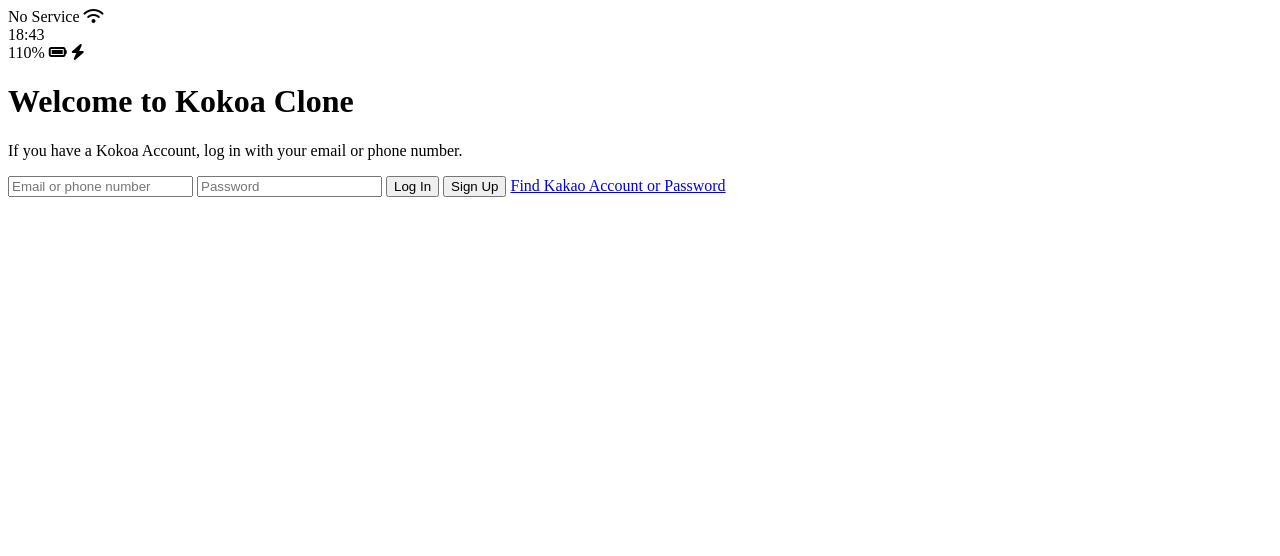
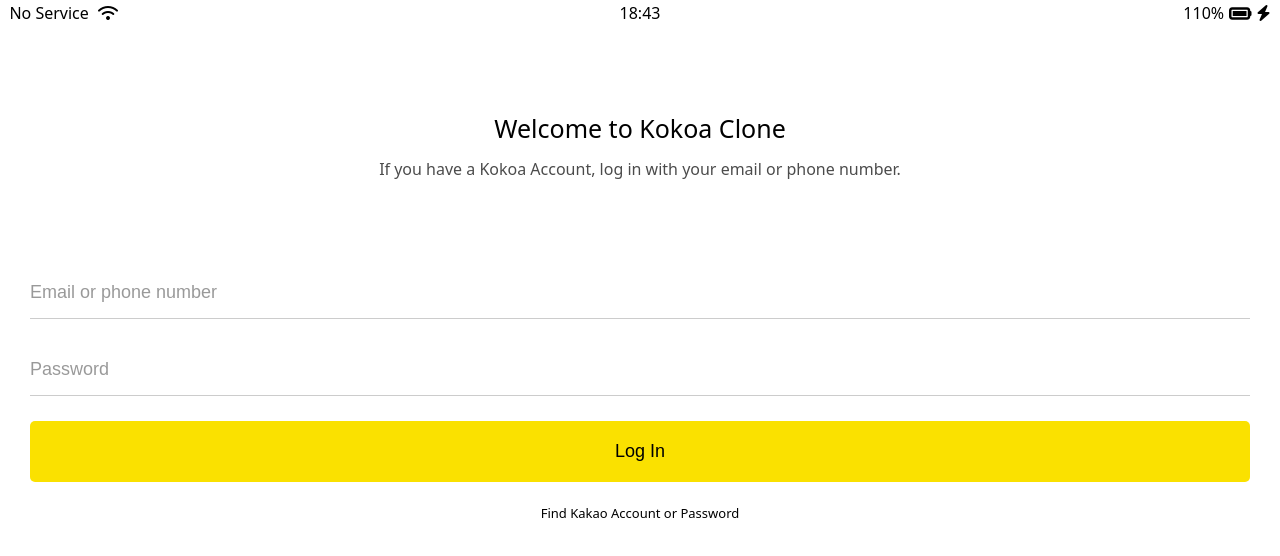
Before and after one commit to iyeka/kokoa-clone-2022, a plain HTML site: page index.html in a window 1280 px wide. Drawn offline with Linux system fonts and the light colour scheme; a web font is replaced by a local one.

Commit message:
complete index.html

```diff
--- /dev/null
+++ b/css/components/status-bar.css
@@ -0,0 +1,29 @@
+
+.status-bar {
+    display: flex;
+    justify-content: center;
+    padding: 5px 3px;
+}
+
+.status-bar__column {
+    width: 33%;
+}
+
+.status-bar__column:first-child span {
+    margin-right: 5px;
+}
+
+.status-bar__column:nth-child(2) {
+    display: flex;
+    justify-content: center;
+}
+
+.status-bar__column:last-child {
+    display: flex;
+    justify-content: flex-end;
+    align-items: center;
+}
+
+.status-bar__column .fa-battery-full {
+    margin: 0px 5px;
+}
--- /dev/null
+++ b/css/reset.css
@@ -0,0 +1,47 @@
+html, body, div, span, applet, object, iframe,
+h1, h2, h3, h4, h5, h6, p, blockquote, pre,
+a, abbr, acronym, address, big, cite, code,
+del, dfn, em, img, ins, kbd, q, s, samp,
+small, strike, strong, sub, sup, tt, var,
+b, u, i, center,
+dl, dt, dd, ol, ul, li,
+fieldset, form, label, legend,
+table, caption, tbody, tfoot, thead, tr, th, td,
+article, aside, canvas, details, embed,
+figure, figcaption, footer, header, hgroup,
+menu, nav, output, ruby, section, summary,
+time, mark, audio, video {
+	margin: 0;
+	padding: 0;
+	border: 0;
+	font-size: 100%;
+	font: inherit;
+	vertical-align: baseline;
+}
+/* HTML5 display-role reset for older browsers */
+article, aside, details, figcaption, figure,
+footer, header, hgroup, menu, nav, section {
+	display: block;
+}
+body {
+	line-height: 1;
+}
+ol, ul {
+	list-style: none;
+}
+blockquote, q {
+	quotes: none;
+}
+blockquote:before, blockquote:after,
+q:before, q:after {
+	content: '';
+	content: none;
+}
+table {
+	border-collapse: collapse;
+	border-spacing: 0;
+}
+
+input:focus {
+	outline: none;
+}
--- /dev/null
+++ b/css/screens/login.css
@@ -0,0 +1,57 @@
+.welcome-header {
+    margin: 90px 0px;
+    text-align: center;
+    display: flex;
+    flex-direction: column;
+    align-items: center;
+}
+
+.welcome-header__title {
+    margin-bottom: 20px;
+    font-size: 25px;
+}
+
+.welcome-header__text {
+    width: 60%;
+    opacity: 0.7;
+}
+
+#login-form {
+    display: flex;
+    flex-direction: column;
+    margin: 0px 30px;
+}
+
+#login-form input {
+    border: none;
+    padding: 15px 0px;
+    font-size: 18px;
+    margin-bottom: 25px;
+}
+
+#login-form input:not([type="submit"]) {
+    border-bottom: 1px solid rgba(0, 0, 0, 0.2);
+    transition: border-color .3s ease-in-out;
+}
+
+#login-form input::placeholder {
+    color:rgba(0, 0, 0, 0.4)
+}
+
+#login-form input:focus {
+    border-color: var(--yellow);
+}
+
+#login-form input[type="submit"] {
+    background-color: var(--yellow);
+    cursor: pointer;
+    padding: 20px 0px;
+    border-radius: 5px;
+}
+
+#login-form a {
+    text-align: center;
+    text-decoration: none;
+    color: inherit;
+    font-size: 13px;
+}
--- /dev/null
+++ b/css/styles.css
@@ -0,0 +1,14 @@
+@import url('https://fonts.googleapis.com/css2?family=Edu+VIC+WA+NT+Beginner:wght@400;500;600&display=swap');
+@import "reset.css";
+@import "variables.css";
+
+/* components */
+@import "components/status-bar.css";
+
+/* screents */
+@import "screens/login.css";
+
+body {
+    /* font-family: 'Edu VIC WA NT Beginner', cursive; */
+    font-family: system-ui, -apple-system, BlinkMacSystemFont, 'Segoe UI', Roboto, Oxygen, Ubuntu, Cantarell, 'Open Sans', 'Helvetica Neue', sans-serif;
+}
--- /dev/null
+++ b/css/variables.css
@@ -0,0 +1,3 @@
+:root {
+    --yellow: #fae100;
+}
--- a/index.html
+++ b/index.html
@@ -1,6 +1,7 @@
 <!DOCTYPE html>
 <html lang="en">
 <head>
+    <link rel="stylesheet" href="css/styles.css">
     <meta charset="UTF-8">
     <meta http-equiv="X-UA-Compatible" content="IE=edge">
     <meta name="viewport" content="width=device-width, initial-scale=1.0">
@@ -17,7 +18,7 @@
         </div>
         <div class="status-bar__column">
             <span>110%</span>
-            <i class="fa-solid fa-battery-full"></i>
+            <i class="fa-solid fa-battery-full fa-lg"></i>
             <i class="fa-solid fa-bolt"></i>
         </div>
     </div>
@@ -27,11 +28,11 @@
         <p class="welcome-header__text">If you have a Kokoa Account, log in with your email or phone number.</p>
     </header>
 
-    <form id="login-form">
-        <input type="text" placeholder="Email or phone number">
-        <input type="password" placeholder="Password" />
+    <form action="friends.html" method="get" id="login-form">
+        <input name="username" type="text" placeholder="Email or phone number">
+        <input name="password" type="password" placeholder="Password" />
         <input type="submit" value="Log In" />
-        <input type="submit" value="Sign Up" />
+        <!-- <input type="submit" value="Sign Up" /> -->
         <a href="#">Find Kakao Account or Password</a>
     </form>
 
```
